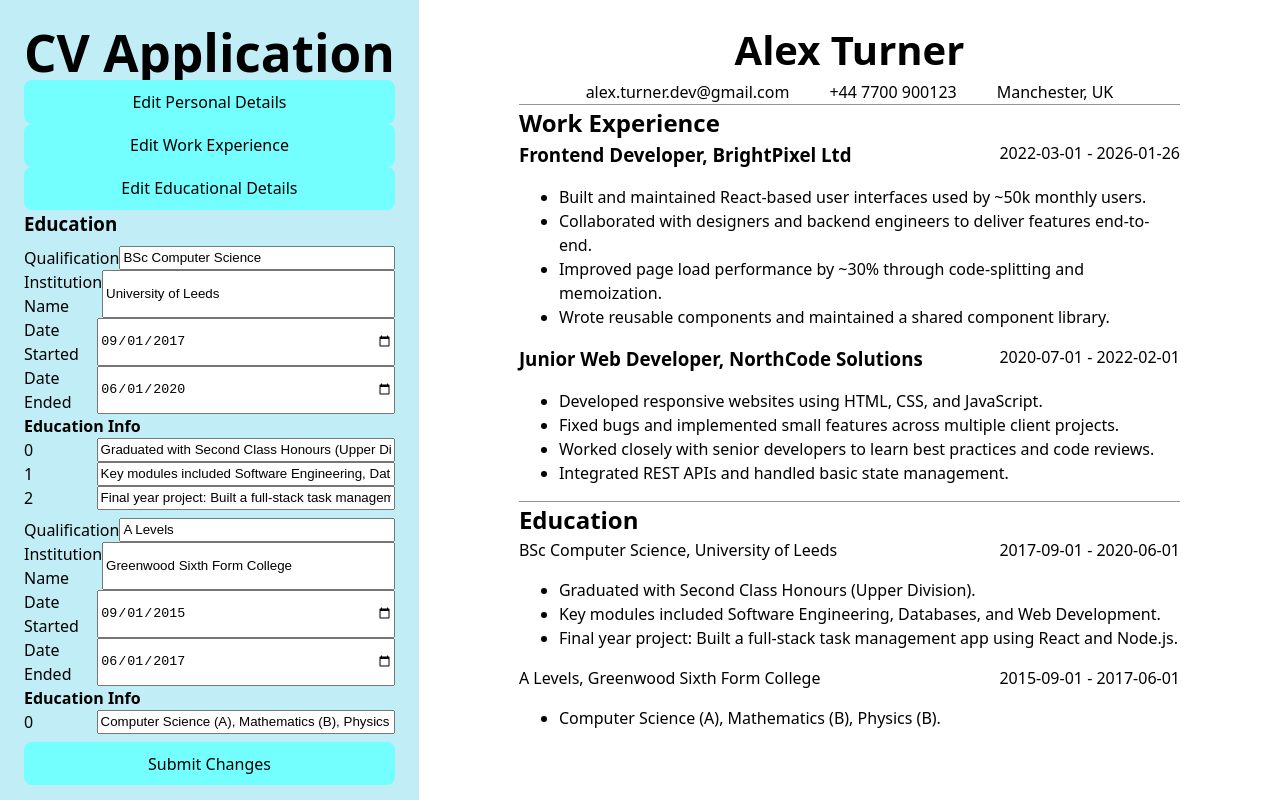
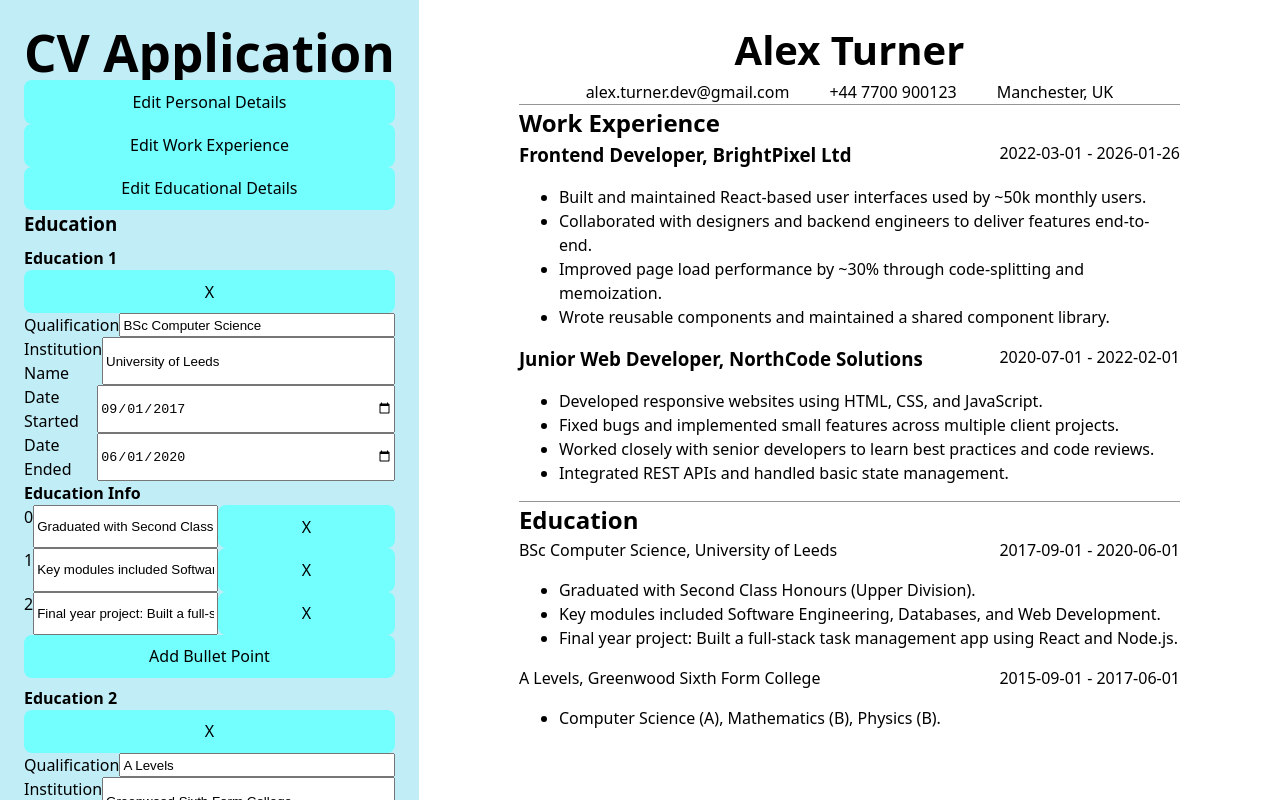
Before and after one commit to hmoh24/cvApplication, a React (Vite) app: page / in a window 1280 px wide. Both pictures are taken after a click on the button "Edit Educational Details". Shown: the top 800 px of the page. Built offline with nearby package versions, Linux system fonts and the light colour scheme.

Commit message:
add handler for buttons in education form, need styling for form side bar

```diff
--- a/src/components/forms/educationFormSection.jsx
+++ b/src/components/forms/educationFormSection.jsx
@@ -3,6 +3,71 @@ import toggleElementVisibility from "../../util/toggleElementVisibility";
 
 function EducationFormSection({ education, setEducation }) {
   const [draft, setDraft] = useState(education);
+
+  function handleAddEducation(){
+    setDraft((prev)=>{
+      const newEducation = {
+        id: `edu-${prev.items.length + 1}`,
+        qualification: '',
+        institutionName: '',
+        dateStarted: "2017-09-01",
+        dateEnded: "2020-06-01",
+        bulletPoints: ['', '']
+      }
+
+      return {
+        items: [...prev.items, newEducation]
+      }
+    })
+  }
+
+  function handleDeleteEducation(educationIndex){
+    setDraft((prev) => {
+      const filteredCopy = prev.items.filter((education, index) => {return educationIndex !== index})
+      console.log(filteredCopy)
+      const mapped = filteredCopy.map((education, index) => {
+        return {
+          ...education,
+          id: `edu-${index}`
+        }
+      })
+      return {
+        items: mapped
+      }
+    })
+  }
+
+   function handleAddBullet(jobIndex) {
+    setDraft((prev) => {
+      const items = [...prev.items];
+      const job = { ...items[jobIndex] };
+      job.bulletPoints = [...job.bulletPoints, ""];
+      items[jobIndex] = job;
+      return {
+        items,
+      };
+    });
+  }
+
+  function handleDeleteBullet(jobIndex, bulletIndex) {
+    // e.preventDefault();
+    setDraft((prev) => {
+      return {
+        ...prev,
+        items: prev.items.map((job, index) => {
+          return jobIndex === index
+            ? {
+                ...job,
+                bulletPoints: job.bulletPoints.filter((bullet, position) => {
+                  return bulletIndex !== position;
+                }),
+              }
+            : job;
+        }),
+      };
+    });
+  }
+
 
   function handleSubmit(e) {
     e.preventDefault();
@@ -57,6 +122,13 @@ function EducationFormSection({ education, setEducation }) {
               key={listItem.id}
               className="educationSubsection"
             >
+              <h4>Education {index + 1}</h4>
+              <button
+                  onClick={(e) => handleDeleteEducation(index)}
+                  className="removeEducation"
+                >
+                  X
+                </button>
               <span className="basicInputWrapper">
                 <label htmlFor={`qualification${listItem.id}`}>
                   Qualification
@@ -120,13 +192,30 @@ function EducationFormSection({ education, setEducation }) {
                           handleBulletChange(e, index, position)
                         }
                       />
+                      <button
+                        type="button"
+                        onClick={() => handleDeleteBullet(index, position)}
+                        className="deleteBullet"
+                      >
+                        X
+                      </button>
                     </span>
                   );
                 })}
+                <button
+                  type="button"
+                  onClick={() => handleAddBullet(index)}
+                  className="addBullet"
+                >
+                  Add Bullet Point
+                </button>
               </section>
             </section>
           );
         })}
+        <button type="button" onClick={handleAddEducation}>
+          Add Education
+        </button>
         <button type="submit">Submit Changes</button>
       </form>
     </section>
```
